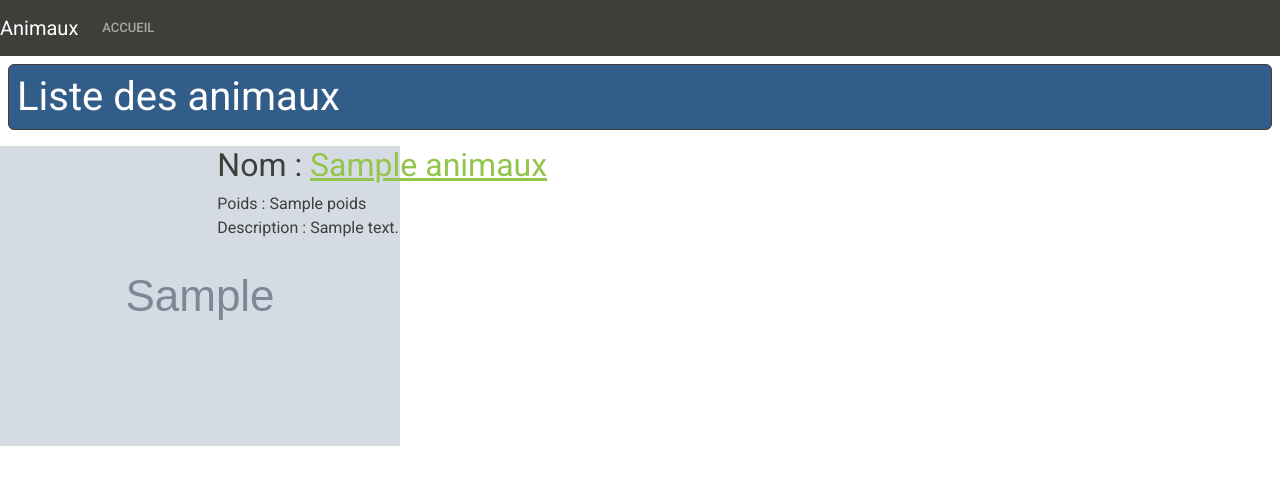
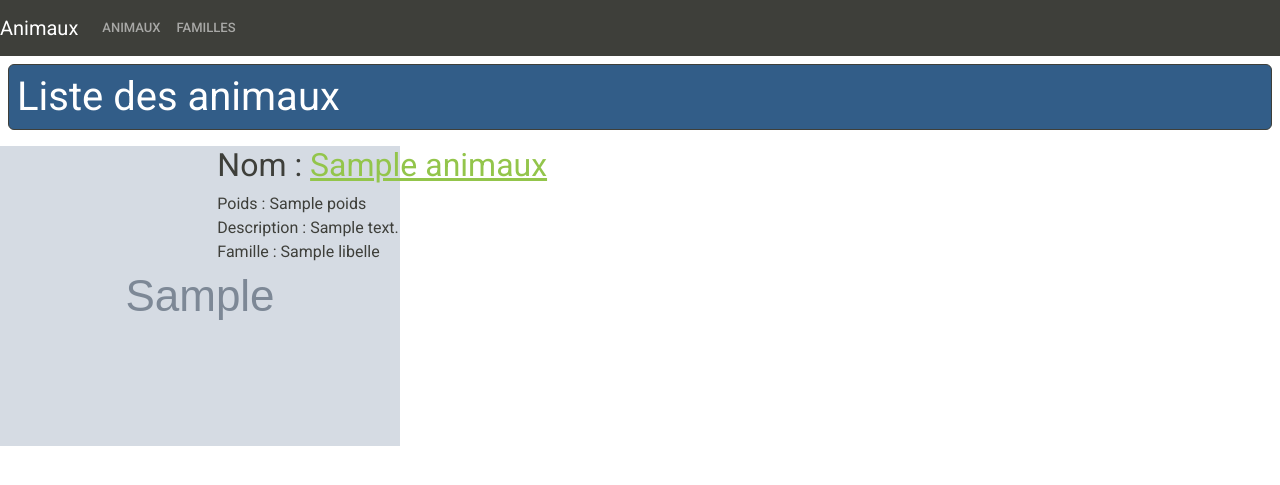
Before and after one commit to arione15/Ud-GM_Symfony4_U2-4, a Symfony app: template templates/animal/index.html.twig in a window 1280 px wide. Shown: the top 485 px of the page. Run offline with Twig, Linux system fonts and the light colour scheme; the template is opened without the code that fills it: most values are stand-ins (such as "Sample title", 1, 10 or a date in 2020); grey boxes marked "Sample" are stand-in pictures; some libraries are stand-ins or nearby versions.

Commit message:
Ajout dune page pour lister les familles : nouveau controlleur, nouvelle vue + modifications mineurs sur les noms des routes et templates pour plus de cohérences avec leurs contenus.

```diff
--- a/templates/animal/index.html.twig
+++ b/templates/animal/index.html.twig
@@ -21,6 +21,8 @@
 					{{ animal.poids }}</div>
 				<div>Description :
 					{{ animal.description }}</div>
+				<div>Famille :
+					{{ animal.famille.libelle }}</div>
 
 			</div>
 		{% endfor %}
--- a/templates/base.html.twig
+++ b/templates/base.html.twig
@@ -5,24 +5,28 @@
 		<title>
 			{% block title %}{% endblock %}
 		</title>
-		<link rel="stylesheet" href="https://bootswatch.com/5/sandstone/bootstrap.min.css">
-        {% block stylesheets %}{% endblock %}
+		<link rel="stylesheet" href="https://bootswatch.com/5/sandstone/bootstrap.min.css"> {% block stylesheets %}{% endblock %}
 		</head>
 		<body>
 			<nav class="navbar navbar-expand-lg navbar-dark bg-dark">
 				<a class="navbar-brand" href="{{ path('animaux') }}">Animaux</a>
 				<button class="navbar-toggler" type="button" data-toggle="collapse" data-target="#navbarColor02" aria-controls="navbarColor02" aria-expanded="false" aria-label="Toggle navigation">
-		<span class="navbar-toggler-icon"></span></button>
+					<span class="navbar-toggler-icon"></span>
+				</button>
 
 				<div class="collapse navbar-collapse" id="navbarColor02">
 					<ul class="navbar-nav mr-auto">
 						<li class="nav-item">
-					<a class="nav-link" href="{{ path('animaux') }}">Accueil</a>
+							<a class="nav-link" href="{{ path('animaux') }}">Animaux</a>
+						</li>
+						<li class="nav-item">
+							<a class="nav-link" href="{{ path('familles') }}">Familles</a>
 						</li>
 					</ul>
 				</div>
 			</nav>
-			<h1 class="border border-dark rounded p-2 m-2 text-white bg-primary"> {% block monTitre %}{% endblock %}</h1>
+			<h1 class="border border-dark rounded p-2 m-2 text-white bg-primary"> {% block monTitre %}{% endblock %}
+				</h1>
 				{% block body %}{% endblock %}
 				{% block javascripts %}{% endblock %}
 				<script src="https://cdn.jsdelivr.net/npm/@popperjs/core@2.9.2/dist/umd/popper.min.js" integrity="sha384-IQsoLXl5PILFhosVNubq5LC7Qb9DXgDA9i+tQ8Zj3iwWAwPtgFTxbJ8NT4GN1R8p" crossorigin="anonymous"></script>
```
Also changed, not shown: src/Controller/FamilleController.php (added, +22 -0 lines), templates/famille/familles.html.twig (added, +18 -0 lines). Lines whose indentation alone changed are shown as unchanged.
